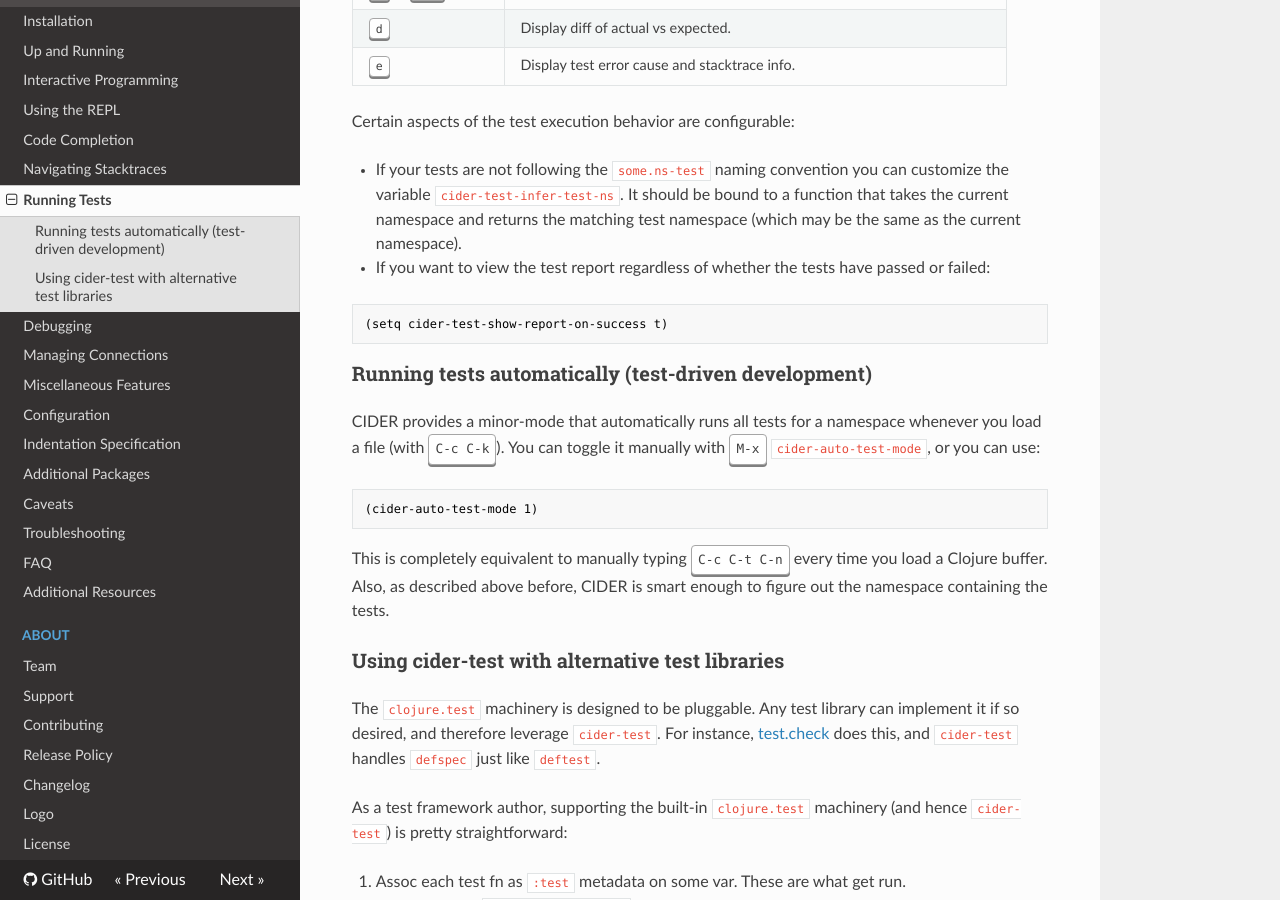
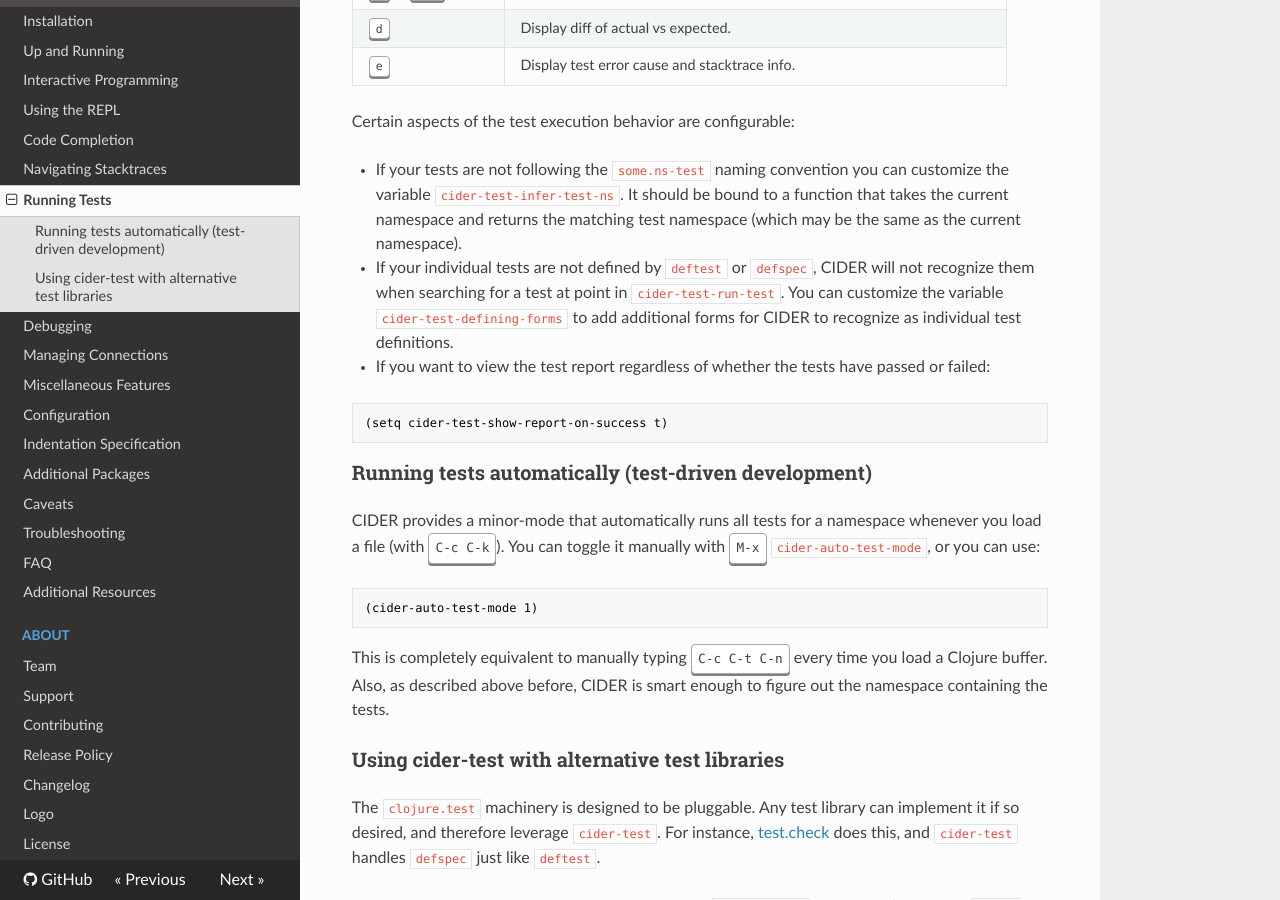
Before and after one commit to clojure-emacs/cider, an MkDocs documentation site: the page built from doc/running_tests.md, in a window 1280 px wide and 900 px high, scrolled down 823 px. Built offline with MkDocs 1.6.1, drawn with Linux system fonts in a browser that asks for light colours; nearby versions of some CDN libraries; old or Windows-style settings are respelled for this version of MkDocs.

Commit message:
[Fix #1776] Add new customization variable `cider-test-defining-forms`.
This fix is strictly simpler than that suggested in
https://github.com/clojure-emacs/cider/issues/1776#issuecomment-223758069.  It
has the advantage of being much more robust.

I partially implemented the suggested fix, and witnessed the following two
issues.  First, full "macroexpand" does not leave a recognizable `deftest` form;
it generally leaves a `(def test-... (fn [] ...))` sexp.  That implies that a
recursive macroexpansion would be required, with each step of the recursion
checking for a recognized form.  Second, even recognizing such a form is tricky,
because the expansion may refer to deftest in an aliased namespace (e.g.,
`t/deftest` or `clojure.test/deftest` rather than bare `deftest`).  One could
then try to identify possible namespaces using the current environment, but this
is getting complicated.

Therefore, I think it better to have the user configure their environment to
help them solve this problem.  (And, of course, future work can implement the
full macroexpansion approach.)

```diff
--- a/doc/running_tests.md
+++ b/doc/running_tests.md
@@ -34,6 +34,11 @@ Certain aspects of the test execution behavior are configurable:
 customize the variable `cider-test-infer-test-ns`. It should be bound to a
 function that takes the current namespace and returns the matching test
 namespace (which may be the same as the current namespace).
+
+* If your individual tests are not defined by `deftest` or `defspec`, CIDER will
+not recognize them when searching for a test at point in `cider-test-run-test`.
+You can customize the variable `cider-test-defining-forms` to add additional
+forms for CIDER to recognize as individual test definitions.
 
 * If you want to view the test report regardless of whether the tests have
 passed or failed:
```
Also changed, not shown: CHANGELOG.md (+1 -0 lines), 1 other file.
